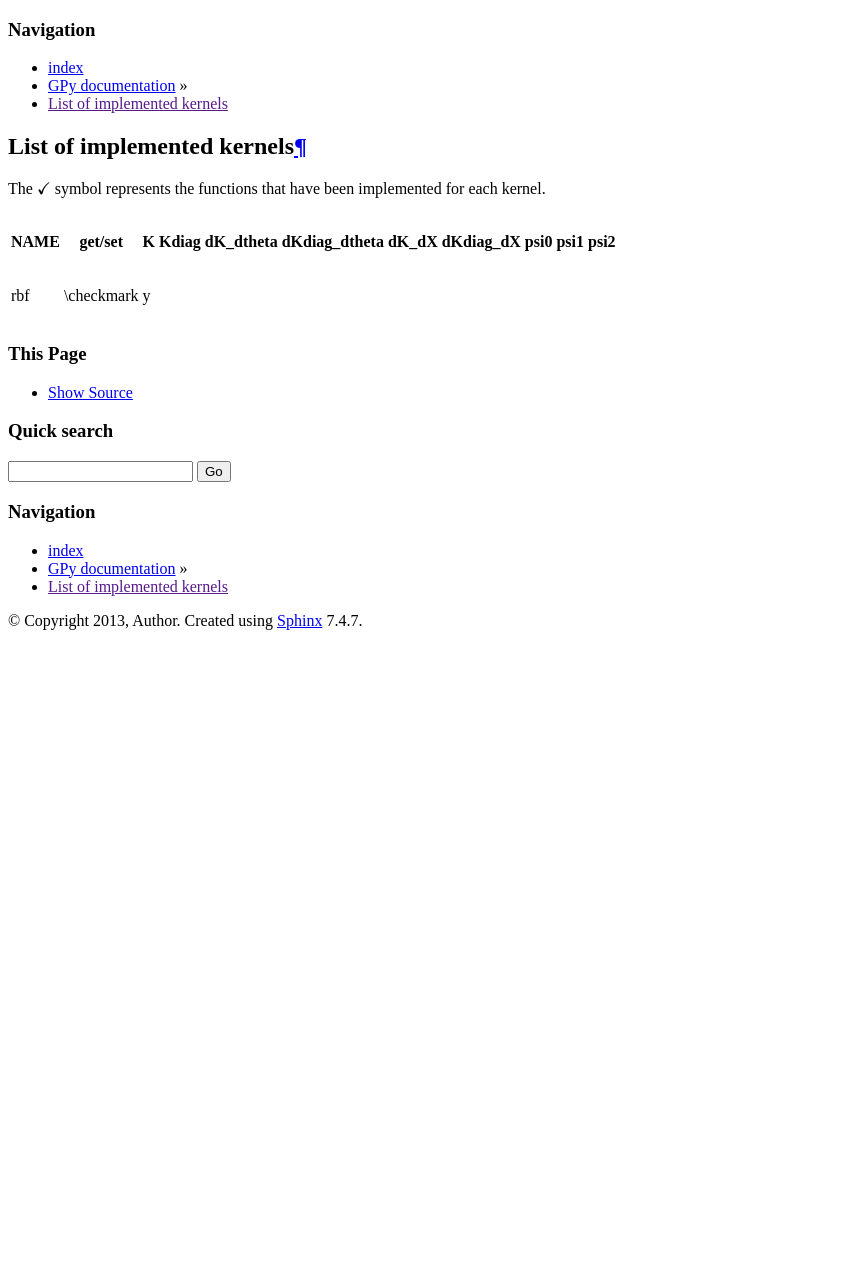
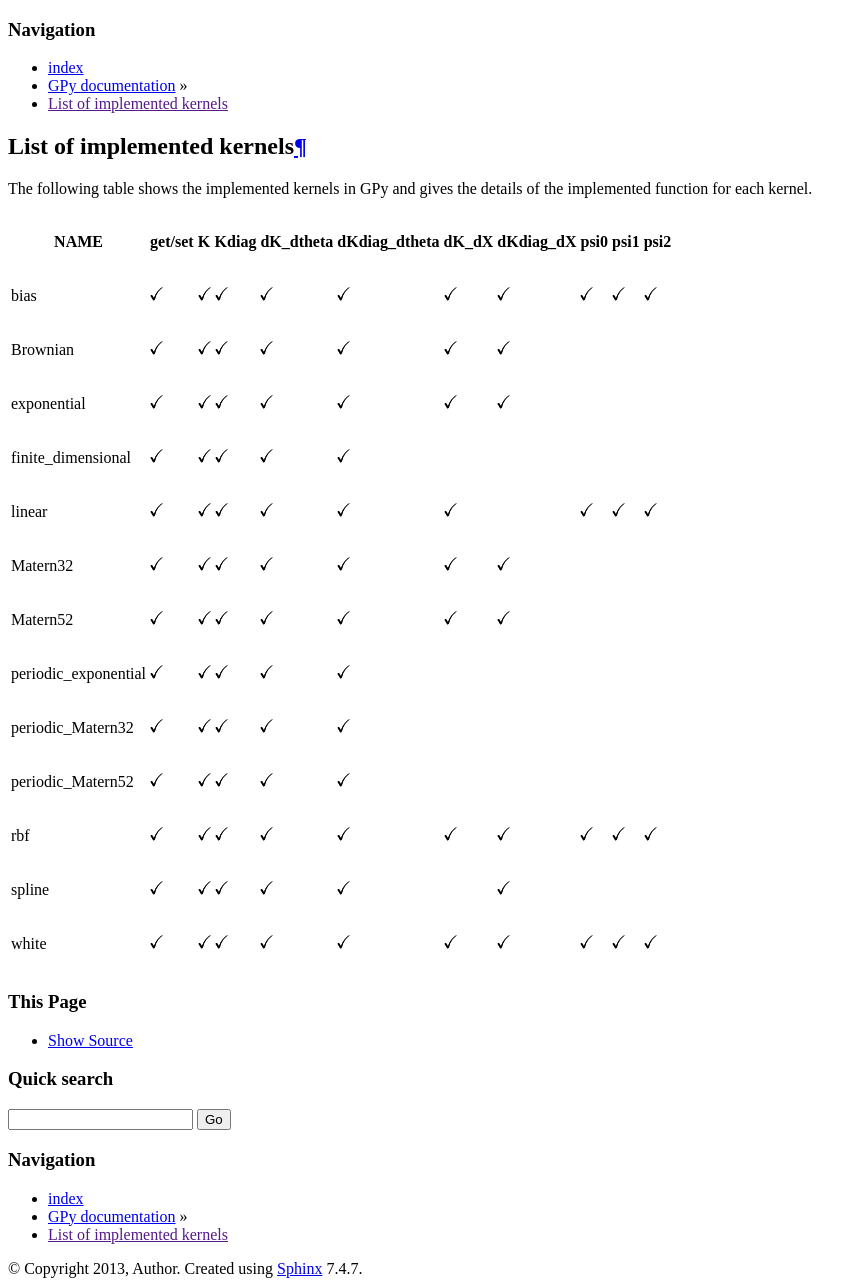
Before and after one commit to SheffieldML/GPy, a Sphinx documentation site: the page built from doc/kernel_implementation.rst, in a window 1280 px wide. Shown: the whole page, without its empty margins (0-867 px from the left). Built offline with Sphinx 7.4.7, drawn with Linux system fonts in a browser that asks for light colours; formulas are drawn with MathJax 3; before the commit the page ends 900 px from its top, so only the background shows below that.

Commit message:
added in documentation the current status of kernel implementation

```diff
--- a/doc/kernel_implementation.rst
+++ b/doc/kernel_implementation.rst
@@ -3,15 +3,36 @@
 List of implemented kernels
 ***************************
 
-The :math:`\checkmark` symbol represents the functions that have been implemented for each kernel.
+The following table shows the implemented kernels in GPy and gives the details of the implemented function for each kernel.
 
-..  |tick|
+====================  ===========  ======  ======= =========== =============== ======= =========== ====== ====== =======
+NAME                  get/set      K       Kdiag   dK_dtheta   dKdiag_dtheta   dK_dX   dKdiag_dX   psi0   psi1   psi2
+====================  ===========  ======  ======= =========== =============== ======= =========== ====== ====== =======
+bias                  |tick|       |tick|  |tick|  |tick|      |tick|          |tick|  |tick|      |tick| |tick| |tick|
+--------------------  -----------  ------  ------- ----------- --------------- ------- ----------- ------ ------ -------
+Brownian              |tick|       |tick|  |tick|  |tick|      |tick|          |tick|  |tick|
+--------------------  -----------  ------  ------- ----------- --------------- ------- ----------- ------ ------ -------
+exponential           |tick|       |tick|  |tick|  |tick|      |tick|          |tick|  |tick|
+--------------------  -----------  ------  ------- ----------- --------------- ------- ----------- ------ ------ -------
+finite_dimensional    |tick|       |tick|  |tick|  |tick|      |tick|
+--------------------  -----------  ------  ------- ----------- --------------- ------- ----------- ------ ------ -------
+linear                |tick|       |tick|  |tick|  |tick|      |tick|          |tick|              |tick| |tick| |tick|
+--------------------  -----------  ------  ------- ----------- --------------- ------- ----------- ------ ------ -------
+Matern32              |tick|       |tick|  |tick|  |tick|      |tick|          |tick|  |tick|
+--------------------  -----------  ------  ------- ----------- --------------- ------- ----------- ------ ------ -------
+Matern52              |tick|       |tick|  |tick|  |tick|      |tick|          |tick|  |tick|
+--------------------  -----------  ------  ------- ----------- --------------- ------- ----------- ------ ------ -------
+periodic_exponential  |tick|       |tick|  |tick|  |tick|      |tick|
+--------------------  -----------  ------  ------- ----------- --------------- ------- ----------- ------ ------ -------
+periodic_Matern32     |tick|       |tick|  |tick|  |tick|      |tick|
+--------------------  -----------  ------  ------- ----------- --------------- ------- ----------- ------ ------ -------
+periodic_Matern52     |tick|       |tick|  |tick|  |tick|      |tick|
+--------------------  -----------  ------  ------- ----------- --------------- ------- ----------- ------ ------ -------
+rbf                   |tick|       |tick|  |tick|  |tick|      |tick|          |tick|  |tick|      |tick| |tick| |tick|
+--------------------  -----------  ------  ------- ----------- --------------- ------- ----------- ------ ------ -------
+spline                |tick|       |tick|  |tick|  |tick|      |tick|                  |tick|
+--------------------  -----------  ------  ------- ----------- --------------- ------- ----------- ------ ------ -------
+white                 |tick|       |tick|  |tick|  |tick|      |tick|          |tick|  |tick|      |tick| |tick| |tick|
+====================  ===========  ======  ======= =========== =============== ======= =========== ====== ====== =======
 
-..  |tick| image:: tick.png
-
-
-======  ===========  ===  ======= =========== =============== ======= =========== ====== ====== =======
- NAME     get/set    K    Kdiag   dK_dtheta   dKdiag_dtheta   dK_dX   dKdiag_dX   psi0   psi1   psi2
-======  ===========  ===  ======= =========== =============== ======= =========== ====== ====== =======
-rbf     \\checkmark   y
-======  ===========  ===  ======= =========== =============== ======= =========== ====== ====== =======
+..  |tick| image:: Figures/tick.png
--- a/doc/tuto_kernel_overview.rst
+++ b/doc/tuto_kernel_overview.rst
@@ -39,7 +39,7 @@ return::
 Implemented kernels
 ===================
 
-Many kernels are already implemented in GPy. A comprehensive list can be found `here <kernel_implementation.html>`_ . The following figure gives a summary of most of them:
+Many kernels are already implemented in GPy. A comprehensive list can be found `here <kernel_implementation.html>`_ and the following figure gives a summary of most of them:
 
 .. figure::  Figures/tuto_kern_overview_allkern.png
     :align:  center
```
Also changed, not shown: doc/GPy.examples.rst (+16 -0 lines), doc/GPy.kern.rst (+22 -6 lines), doc/Figures/tick.png (added).
